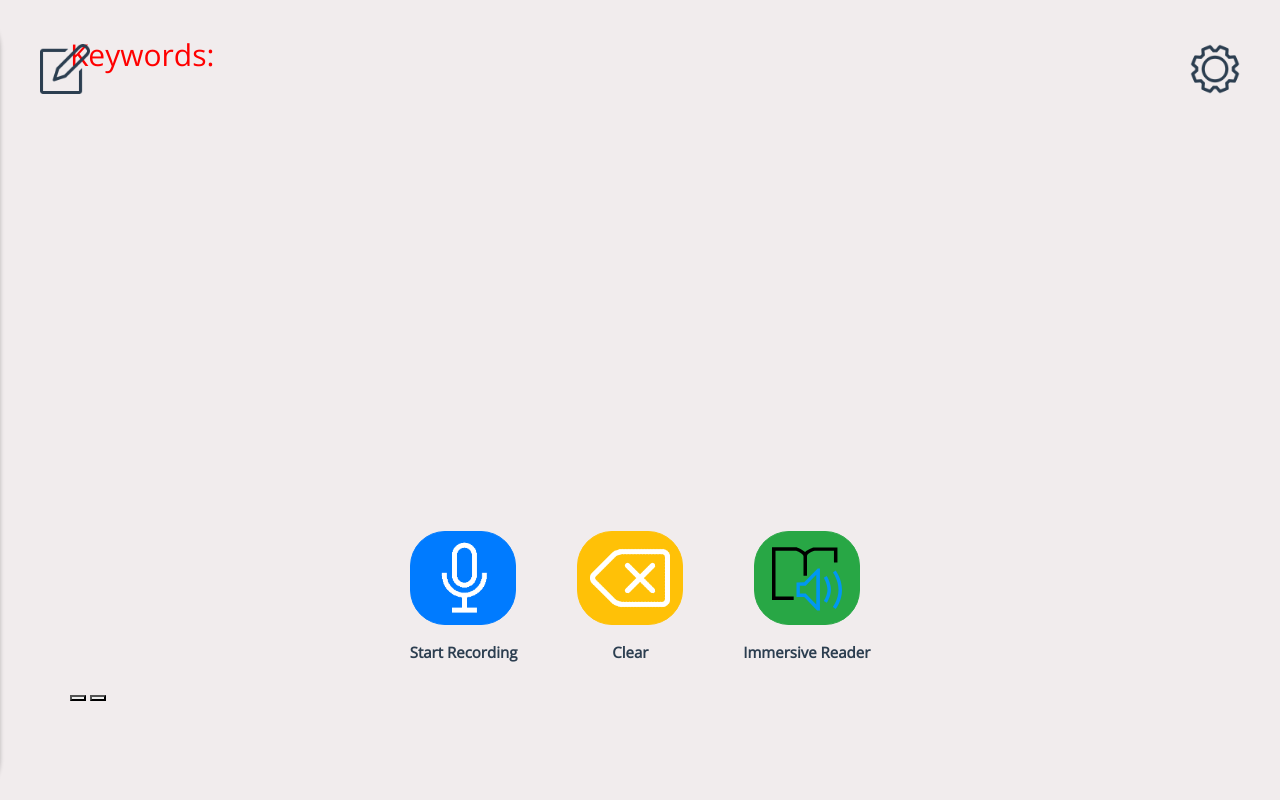
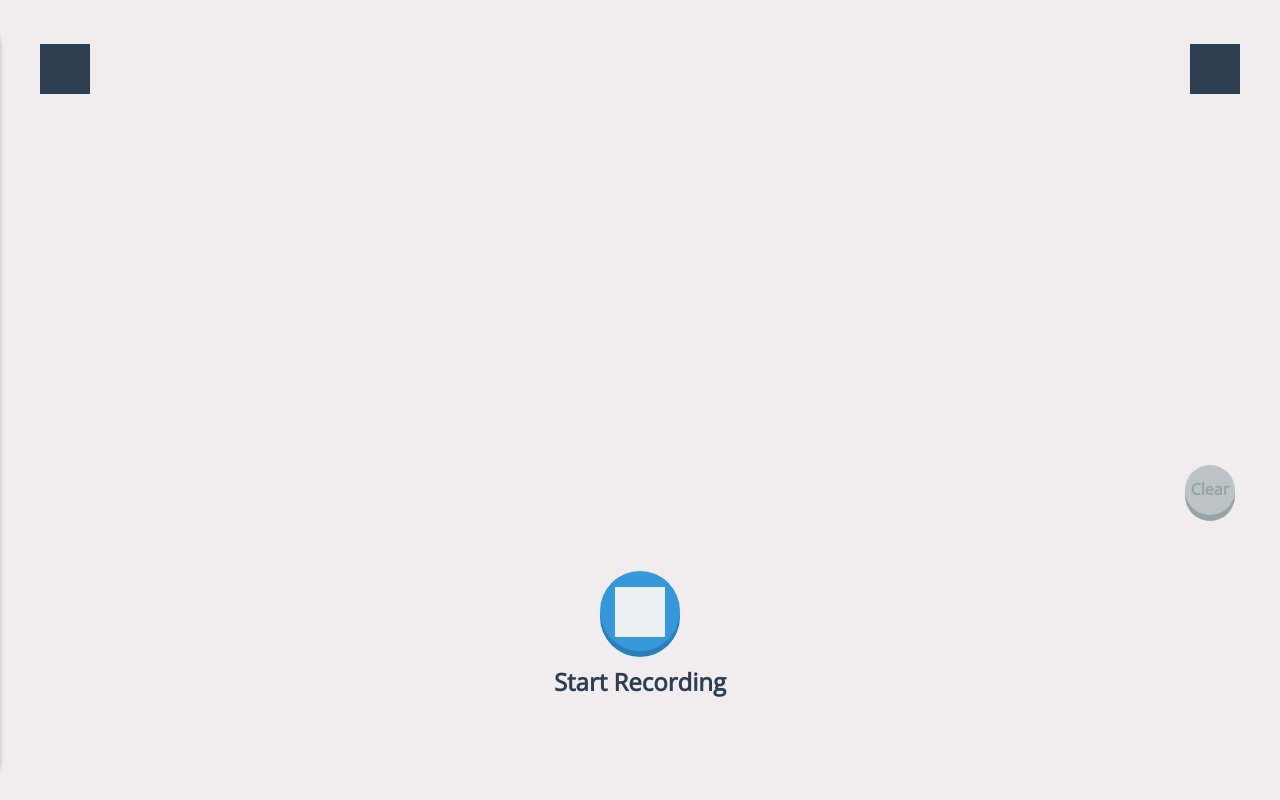
Before and after one commit to maxgillham/Help-Me-Read-Pls, a Flask app: page / in a window 1280 px wide. Run offline with Flask 2, Linux system fonts and the light colour scheme; some libraries are stand-ins or nearby versions; grey boxes are pictures that could not be loaded.

Commit message:
UI is back

```diff
--- a/server/static/css/main.css
+++ b/server/static/css/main.css
@@ -1,159 +1,59 @@
-.background-color-main {
+/* Generic */
+body{
   background-color: #F1ECED;
-    height: 100vh !important;
-    font-family: 'Open Sans', sans-serif;
 }
 
-.content-area {
-  padding: 0 0 !important;
+button{
+    background:transparent;
+    border:0;
 }
 
-.keyword-title-format {
-  color: red;
-  font-size: 30px;
+button:focus {
+    outline:0;
 }
 
-.main-content {
-    font-size: 25px;
+button:hover{
+    cursor: pointer;
 }
 
-.main-content-box {
-    display: flex;
-    justify-content: center;
+::-webkit-scrollbar {
+    width: 0px;
+    background: transparent; /* make scrollbar transparent */
 }
-
-.content-wrapper {
-    height: 85vh;
-}
-
-.keyword-wrapper {
-  width: 100%;
-  background-color: #F1F1F1;
-  font-style: italic;
-  border-radius: 25px;
-}
-
-.keyword-parser {
-  color: black;
-  background-color: white;
-  border-radius: 15px;
-}
-
-.button-wrapper {
-    height: 85%;
-    display: flex;
-    justify-content: center;
-    align-items: flex-end;
-    vertical-align: bottom;
-}
-
-.button-inner-wrapper {
-    display: flex;
-    justify-content: center;
-    align-items: flex-end;
-}
-
-.record-button-wrapper {
-    margin-right: 30px;
-    display: flex;
-    justify-content: center;
-    flex-direction: column;
-    align-items: center
-}
-
-.record-button {
-    border-radius: 35px;
-}
-
-.record-button>img {
-    width: 80px;
-    height: 80px;
-}
-
-.record-button-desc {
-    color: #2C3E50;
-    font-size: 15px;
-    font-weight: bold;
-}
-
-.clear-button-wrapper {
-    margin-left: 30px;
-    margin-right: 30px;
-    display: flex;
-    justify-content: center;
-    flex-direction: column;
-    align-items: center;
-}
-
-.clear-button {
-    color: #C4C4C4;
-    border-radius: 35px;
-}
-
-.clear-button>img {
-    width: 80px;
-    height: 80px;
-}
-
-.clear-button-desc {
-    color: #2C3E50;
-    font-size: 15px;
-    font-weight: bold;
-}
-
-.immersive-reader-button-wrapper {
-    margin-left: 30px;
-    display: flex;
-    justify-content: center;
-    flex-direction: column;
-    align-items: center;
-    height: 132.4px;
-}
-
-.immersive-reader-button {
-    color: #28A745;
-    border-radius: 35px;
-    width: 106px;
-    height: 94px;
-    margin-bottom: 16px;
-}
-
-button img {
-    width: 70px;
-    height: 70px;
-}
-
-.immersive-reader-button-desc {
-    color: #2C3E50;
-    font-size: 15px;
-    font-weight: bold;
-}
-
-
-/* Alari's input */
-
 
 /* Recording Screen */
 
-
-/*
-#RecordingScreen {
-    right: 0%;
-    top: 0%;
+#RecordingScreen{
+    right:0%;
+    top:0%;
     height: 100%;
-    width: 100%;
+    width:100%;
     position: absolute;
     transition: width 0.5s;
     text-align: center;
-} */
+}
 
+/* Text Area */
+#TextArea{
+    position: relative;
+    height: 60%;
+    width: 80%;
+    top: 10%;
+    left: 10%;
+    padding: 10px;
+}
+
+/* Button Area */
+#ButtonArea{
+    position: relative;
+    top: 40px;
+}
 
 /* Recording Button */
-
-#RecordButton {
+#RecordButton{
     position: relative;
     margin: auto;
-    top: 450px;
+    bottom: -50px;
     width: 80px;
     height: 80px;
     border-radius: 100%;
@@ -162,55 +62,59 @@ button img {
     transition: all 0.1s;
 }
 
-#RecordIcon {
+#RecordIcon{
     background-color: #ecf0f1;
     z-index: 1;
-    height: 50px;
+    height:50px;
     width: 50px;
     margin: auto;
     top: 16px;
     position: relative;
-    -webkit-mask: url(../images/microphone-icon-white.png) top left / cover;
+    -webkit-mask: url(../images/MicrophoneIcon.svg) top left / cover;
 }
 
-#RecordText {
+#RecordText{
     position: relative;
     width: 271px;
     height: 48px;
-    top: 75%;
+    top: 40px;
     margin: 0 auto;
+
     font-family: Open Sans;
     font-style: normal;
     font-weight: bold;
     font-size: 24px;
     line-height: 48px;
     /* identical to box height */
+
     color: #2C3E50;
+
     pointer-events: none;
     user-select: none;
 }
 
 
 /* Bookmarks */
-
-#BookmarksButton {
+#BookmarksButton{
     background-color: #2c3e50;
     z-index: 1;
-    height: 50px;
+    height:50px;
     width: 50px;
-    left: 3.125%;
-    top: 5.55%;
+    left:3.125%;
+    top:5.55%;
     position: absolute;
-    -webkit-mask: url(../images/bookmark-icon.png) top left / cover;
+    -webkit-mask: url(../images/BookmarksIcon.svg) top left / cover;
     transition: background-color 0.5s;
 }
 
-#BookmarksTab {
+#BookmarksTab{
+
   position: absolute;
   width: 28%;
   height: 100%;
   left: -28%;
   top: 0%;
+
   background: #3498DB;
   box-shadow: 0px 4px 4px rgba(0, 0, 0, 0.25);
   border-top-right-radius: 45px;
@@ -218,32 +122,107 @@ button img {
   transition: left 0.5s;
 }
 
+#BookmarksTabTitle{
+
+    color: #ecf0f1;
+    pointer-events: none;
+    user-select: none;
+    font-family: Open Sans;
+    font-style: normal;
+    font-weight: bold;
+    font-size: 48px;
+    line-height: 48px;
+
+    position: relative;
+    margin: auto;
+    left: 80px;
+    top: 35px;
+    transition: all 0.5s;
+    opacity: 0;
+
+}
+
+#BookmarksFrame{
+    position: relative;
+    top: 10%;
+    left: 10%;
+    width: 80%;
+    height: 70%;
+    z-index: 10;
+    opacity: 0.1;
+}
+
+#BookmarksList{
+    position: relative;
+    top: -57%;
+    left: 10%;
+    width: 80%;
+    height: 70%;
+    overflow: scroll;
+    overflow-x: hidden;
+    opacity: 0;
+    z-index: 1;
+    transition: all 0.5s;
+}
+
+#BookmarksList:before{
+    content:'';
+    width:100%;
+    height:100%;
+    position:absolute;
+    left:0;
+    top:0;
+
+}
+
+.KeywordNote{
+    position: relative;
+    background-color: #ecf0f1;
+    border-radius: 45px;
+    padding-top: 10px;
+    padding-bottom: 0px;
+    padding-left: 40px;
+    padding-right: 40px;
+    pointer-events: none;
+    user-select: none;
+    font-family: Open Sans;
+    font-style: normal;
+    font-weight: bold;
+    font-size: 20px;
+    line-height: 48px;
+    margin-top: 20px;
+    margin-bottom: 20px;
+    text-align: center;
+    z-index: -1;
+}
 
 /* Settings */
-
-#SettingsButton {
+#SettingsButton{
     background-color: #2c3e50;
     z-index: 1;
-    height: 50px;
+    height:50px;
     width: 50px;
-    right: 3.125%;
-    top: 5.55%;
+    right:3.125%;
+    top:5.55%;
     position: absolute;
-    -webkit-mask: url(../images/setting-icon.png) top left / cover;
+    -webkit-mask: url(../images/SettingsIcon.svg) top left / cover;
 }
 
-#SettingsTab {
+#SettingsTab{
+
     position: absolute;
     width: 28%;
     height: 42%;
     right: 1.5625%;
     top: 2.77%;
+
     background: #FFFFFF;
     box-shadow: 0px 4px 4px rgba(0, 0, 0, 0.25);
     border-radius: 45px;
     visibility: hidden;
     opacity: 0.0;
     transition: all 0.5s;
+
     color: #2c3e50;
     pointer-events: none;
     user-select: none;
@@ -252,9 +231,10 @@ button img {
     font-weight: bold;
     font-size: 24px;
     line-height: 48px;
+
 }
 
-#SettingsTabTitle {
+#SettingsTabTitle{
     position: relative;
     margin: auto;
     text-align: center;
@@ -264,7 +244,7 @@ button img {
     font-size: 32px;
 }
 
-#SettingsTabButtonList {
+#SettingsTabButtonList{
     position: relative;
     margin: auto;
     text-align: center;
@@ -272,7 +252,7 @@ button img {
     top: 20px;
 }
 
-.SettingsTabButton {
+.SettingsTabButton{
     position: relative;
     margin: auto;
     margin-top: 10px;
@@ -285,17 +265,16 @@ button img {
     transition: all 0.1s;
 }
 
-.SettingsTabButton:hover {
+.SettingsTabButton:hover{
     cursor: pointer;
 }
 
+/* Clear Button */
+#ClearButton{
 
-/* Clear Button */
-
-#ClearButton {
     position: fixed;
     margin: auto;
-    right: 45px;
+    right:45px;
     top: 465px;
     width: 50px;
     height: 50px;
@@ -303,11 +282,13 @@ button img {
     background: #bdc3c7;
     box-shadow: 0px 6px 0px #95a5a6;
     transition: all 0.1s;
+
 }
 
-#ClearButtonText {
+#ClearButtonText{
     position: relative;
     margin: auto;
+
     font-family: Open Sans;
     font-style: normal;
     font-weight: bold;
--- a/server/static/js/index.js
+++ b/server/static/js/index.js
@@ -10,13 +10,19 @@ function toggleBookmarks() {
     const tab = document.getElementById("BookmarksTab");
     const button = document.getElementById("BookmarksButton");
     const mainScreen = document.getElementById("RecordingScreen");
+    const title = document.getElementById("BookmarksTabTitle");
+    const list = document.getElementById("BookmarksList");
 
     // Open if closed
     if (!isBookmarksOpen) {
         isBookmarksOpen = true;
         tab.style.left = "0%";
         button.style.backgroundColor = "#ecf0f1";
-        mainScreen.style.width = "72%"
+        mainScreen.style.width = "72%";
+        title.style.opacity = '1.0';
+        title.style.left = '100px';
+        list.style.opacity = '1.0';
+        list.style.left = '10%';
     }
     // Close if open
     else {
@@ -24,6 +30,10 @@ function toggleBookmarks() {
         tab.style.left = "-28%";
         button.style.backgroundColor = "#2c3e50";
         mainScreen.style.width = "100%"
+        title.style.opacity = '0.0'
+        title.style.left = '80px';
+        list.style.opacity = '0.0';
+        list.style.left = '8%';
     }
 
 }
@@ -56,20 +66,22 @@ function toggleRecord() {
     // Get bookmarks tab
     const button = document.getElementById("RecordButton");
     const text = document.getElementById("RecordText");
+    const form = document.getElementById("RecordForm");
 
     // Open if closed
     if (!isRecording) {
         isRecording = true;
         button.style.backgroundColor = "#c0392b";
-        button.style.top = "456px";
+        button.style.bottom = "-56px";
         button.style.boxShadow = "0px 0px 0px #2980B9";
         text.textContent = "Recording...";
+        form.submit();
     }
     // Close if open
     else {
         isRecording = false;
         button.style.backgroundColor = "#3498DB";
-        button.style.top = "450px";
+        button.style.bottom = "-50px";
         button.style.boxShadow = "0px 6px 0px #2980B9";
         text.textContent = "Start Recording";
     }
--- a/server/templates/index.html
+++ b/server/templates/index.html
@@ -7,82 +7,81 @@
     <script type='text/javascript' src='https://code.jquery.com/jquery-3.3.1.min.js'></script>
     <script type='text/javascript' src='https://cdnjs.cloudflare.com/ajax/libs/jqueryui/1.12.1/jquery-ui.min.js'></script>
     <script type='text/javascript' src='http://contentstorage.onenote.office.net/onenoteltir/immersivereadersdk/immersive-reader-sdk.0.0.1.js'></script>
-    <script src="https://code.jquery.com/jquery-3.3.1.min.js" integrity="sha384-q8i/X+965DzO0rT7abK41JStQIAqVgRVzpbzo5smXKp4YfRvH+8abtTE1Pi6jizo" crossorigin="anonymous"></script>
+    <script src="http://code.jquery.com/jquery-3.4.1.min.js" integrity="sha256-CSXorXvZcTkaix6Yvo6HppcZGetbYMGWSFlBw8HfCJo=" crossorigin="anonymous"></script>
     <script src="https://cdnjs.cloudflare.com/ajax/libs/popper.js/1.14.7/umd/popper.min.js" integrity="sha384-UO2eT0CpHqdSJQ6hJty5KVphtPhzWj9WO1clHTMGa3JDZwrnQq4sF86dIHNDz0W1" crossorigin="anonymous"></script>
     <script src="https://stackpath.bootstrapcdn.com/bootstrap/4.3.1/js/bootstrap.min.js" integrity="sha384-JjSmVgyd0p3pXB1rRibZUAYoIIy6OrQ6VrjIEaFf/nJGzIxFDsf4x0xIM+B07jRM" crossorigin="anonymous"></script>
     <script src="/static/js/helpers.js"></script>
     <script src="/static/js/index.js"></script>
 </head>
 
-<body class="body background-color-main">
-    <main id='ContentArea' class="container p-5 content-area">
-        <div id="BookmarksTab"></div>
+<body>
 
-        <section class='section content-wrapper' id='Sample1'>
+  <!-- Main Content -->
 
-            <!-- Display area -->
-            <div class="main-content-box">
-                <p id="text1" class="main-content">{{ text }}</p>
+  <div id="Main">
+
+      <!-- Bookmarks -->
+
+      <div id="BookmarksTab">
+          <p id="BookmarksTabTitle">Keywords</p>
+          <div id="BookmarksFrame">
+          </div>
+          <div id="BookmarksList">
+              <div class="KeywordNote">
+                  <h2>World War I</h2>
+                  <p>Entente</p>
+                  <p>Central Powers</p>
+                  <p>Battle of Ypres</p>
+              </div>
+              <div class="KeywordNote">
+                  <h2>War of 1812</h2>
+                  <p>Treaty of Ghent</p>
+              </div>
+          </div>
+      </div>
+
+      <!-- Recording -->
+      <div id="RecordingScreen">
+
+          <!-- Text Area -->
+          <div id="TextArea">
+              <p>{{ text }}</p>
+          </div>
+
+          <div id="ButtonArea">
+              <!-- Record Button -->
+              <form id="RecordForm" method="post" action="/">
+                  <button onclick="toggleRecord()" value="Record" name="Record">
+                      <div id="RecordButton">
+                          <div id="RecordIcon"></div>
+                      </div>
+                  </button>
+              </form>
+
+              <p id="RecordText">
+                  Start Recording
+              </p>
+          </div>
+
+          <!-- Clear Button -->
+          <button onmousedown="startClear()" onmouseup="finishClear()">
+              <div id="ClearButton">
+                  <p id="ClearButtonText">Clear</p>
+              </div>
+          </button>
 
       </div>
 
-            <p id="keyword1">{{ keywords }} </p>
-
-
-            <div><div class="keyword-title-format">Keywords:</<div><div class="keyword-wrapper"><div id="outsideText"></div></div></div>
-
-            <script>
-                let keywords = document.getElementById("keyword1").innerHTML;
-                keywords = keywords.replace('[', '');
-                keywords = keywords.replace(']', '');
-                let myKeywords = keywords.split(',');
-                let returnString = '';
-                myKeywords = myKeywords.map((keyword) => {
-                  return '<h1 class="keyword-parser">' + keyword + '</h1>';
-                });
-                myKeywords.forEach((keyString) => { returnString+=keyString });
-                document.getElementById("outsideText").innerHTML = returnString;
-            </script>
-
-            <!-- Button for recording -->
-            <div class="button-wrapper">
-                <div class="button-inner-wrapper">
-                    <div class="record-button-wrapper">
-                        <form method="post" action="/">
-                            <button type="submit" value="Record" name="Record" class="btn btn-primary record-button">
-                            <img src="../static/images/microphone-icon-white.png">
-                        </button>
-                        </form>
-                        <div class="record-button-desc">Start Recording</div>
   </div>
 
-                    <div class="clear-button-wrapper">
-                        <form method="post" action="/">
-                            <button type="submit" value="Clear" name="Clear" class="btn btn-warning clear-button">
-                            <img src="../static/images/clear-icon-white.png">
-                        </button>
-                        </form>
-                        <div class="clear-button-desc">Clear</div>
-                    </div>
+  <!-- Bookmark Button -->
 
-                    <div class="immersive-reader-button-wrapper">
-                        <!-- Button for going into immersive reader -->
-                        <button type="button" class='btn btn-success immersive-reader-button' role='button' onclick='handleLaunchImmersiveReader(1)'>
-                        <img class='ir-button-icon' src='../static/images/icon.svg' width="70" height="70"/>
-                    </button>
-                        <div class="immersive-reader-button-desc">Immersive Reader</div>
-                    </div>
-                </div>
-            </div>
-        </section>
-
-        <!-- Bookmark Button -->
   <button onclick="toggleBookmarks()">
       <div id="BookmarksButton"></div>
   </button>
 
+  <!-- Settings -->
 
-        <!-- Settings -->
   <button onclick="toggleSettings()">
       <div id="SettingsButton"></div>
   </button>
@@ -96,27 +95,6 @@
       </div>
   </div>
 
-    </main>
-
-    <script type='text/javascript'>
-        /* global $ */
-        async function handleLaunchImmersiveReader(sampleId) {
-            const data = {
-                title: $('#title' + sampleId).text().trim(),
-                chunks: [{
-                    content: $('#text' + sampleId).text().trim(),
-                    lang: 'en'
-                }]
-            };
-            const token = await getImmersiveReaderTokenAsync();
-            ImmersiveReader.launchAsync(token, data);
-        }
-        const loc = window.location.href;
-        $('.navlink').removeClass('active');
-        if (/index/.test(loc)) {
-            $('.section-route').addClass('active');
-        }
-    </script>
 </body>
 
 </html>
--- a/server/text.txt
+++ b/server/text.txt
@@ -0,0 +1 @@
+  Language is changed on your laptop or something. Fox jumped over the dog. As long as I'm able to.
```
Also changed, not shown: server/keys.py (+5 -5 lines), server/templates/index_duplicate.html (added, +128 -0 lines), Assets/BookmarksIcon.svg (added), Assets/MicrophoneIcon.svg (added), Assets/SettingsIcon.svg (added), server/static/images/BookmarksIcon.svg (added), server/static/images/MicrophoneIcon.svg (added), server/static/images/SettingsIcon.svg (added). Lines whose indentation alone changed are shown as unchanged.
